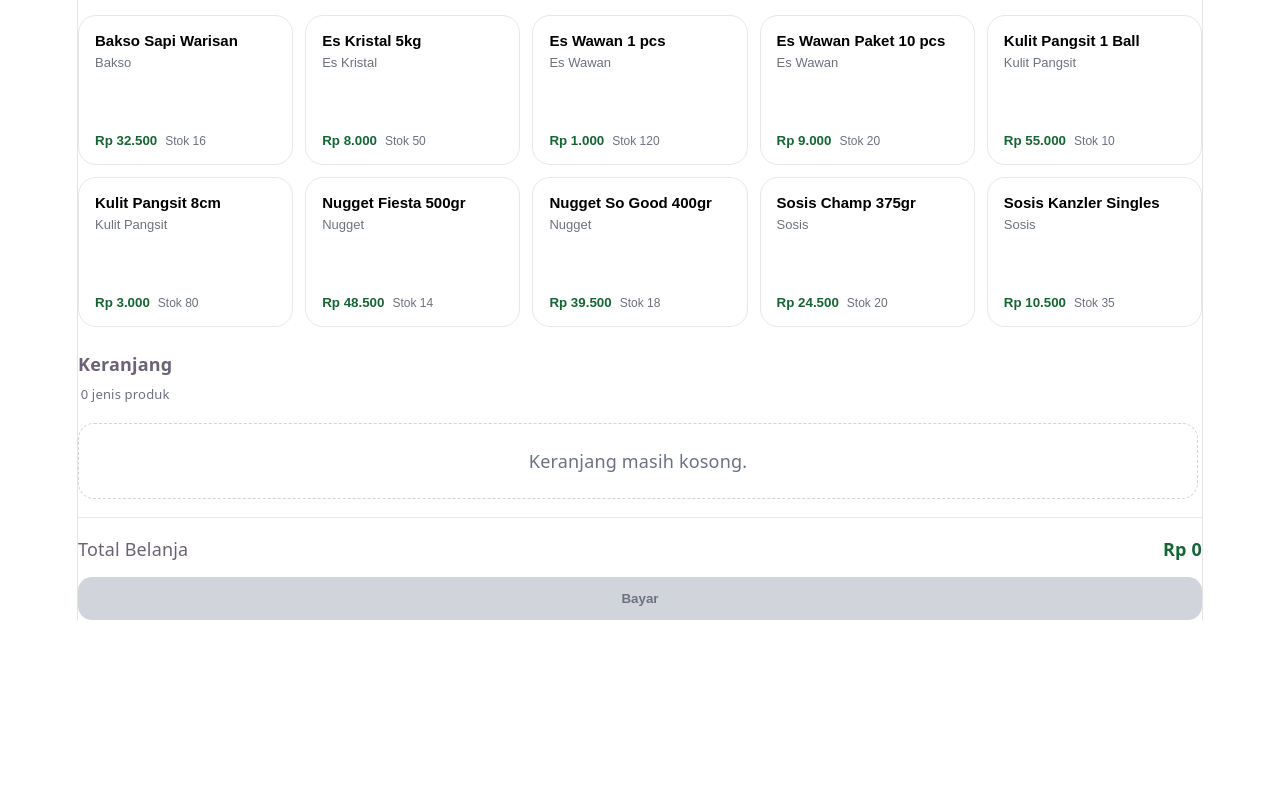
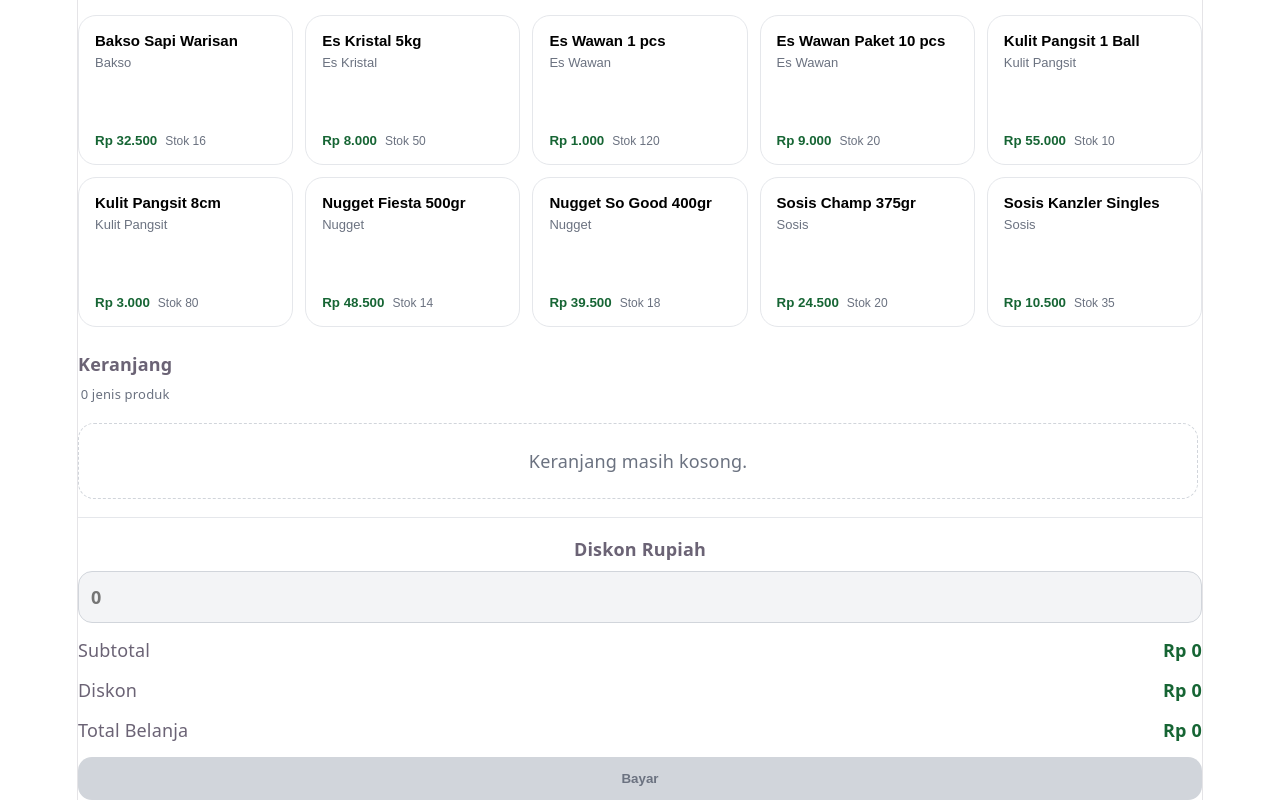
Before and after one commit to galangkgz-boop/TTM, a React (Vite) app: page / in a window 1280 px wide. Shown: the part 483-1283 px from the top of the page. Before the commit the page ends 1103 px from the top, so only its background shows below. Built offline with nearby package versions, Linux system fonts and the light colour scheme.

Commit message:
Fix transaction subtotal after discount

```diff
--- a/src/App.css
+++ b/src/App.css
@@ -669,3 +669,39 @@
     width: 100%;
   }
 }
+
+.discount-field {
+  display: flex;
+  flex-direction: column;
+  gap: 8px;
+  margin-bottom: 14px;
+  font-weight: 700;
+}
+
+.discount-field input {
+  border: 1px solid #d1d5db;
+  border-radius: 14px;
+  padding: 12px;
+  font: inherit;
+  outline: none;
+}
+
+.discount-field input:focus {
+  border-color: #22c55e;
+  box-shadow: 0 0 0 4px rgba(34, 197, 94, 0.12);
+}
+
+.discount-field input:disabled {
+  background: #f3f4f6;
+  color: #9ca3af;
+}
+
+.discount-warning {
+  margin: 0 0 14px;
+  border-radius: 14px;
+  padding: 12px;
+  background: #fef3c7;
+  color: #92400e;
+  font-weight: 700;
+  font-size: 13px;
+}
--- a/src/App.jsx
+++ b/src/App.jsx
@@ -121,6 +121,7 @@ function CashierPage({ onAddTransaction }) {
   const [cart, setCart] = useState([]);
   const [isPaymentOpen, setIsPaymentOpen] = useState(false);
   const [cashReceived, setCashReceived] = useState("");
+  const [discountAmount, setDiscountAmount] = useState("");
 
   const activeProducts = useMemo(() => {
     return dummyProducts
@@ -148,13 +149,21 @@ function CashierPage({ onAddTransaction }) {
     });
   }, [activeProducts, search, selectedCategory]);
 
-  const cartTotal = useMemo(() => {
+  const cartSubtotal = useMemo(() => {
     return cart.reduce((total, item) => total + item.price * item.qty, 0);
   }, [cart]);
 
+  const numericDiscountAmount = Number(discountAmount || 0);
+  const isDiscountTooLarge = numericDiscountAmount > cartSubtotal;
+  const safeDiscountAmount = isDiscountTooLarge ? 0 : numericDiscountAmount;
+  const cartTotal = Math.max(cartSubtotal - safeDiscountAmount, 0);
+
   const numericCashReceived = Number(cashReceived || 0);
   const changeAmount = numericCashReceived - cartTotal;
-  const isPaymentValid = cart.length > 0 && numericCashReceived >= cartTotal;
+  const isPaymentValid =
+    cart.length > 0 &&
+    !isDiscountTooLarge &&
+    numericCashReceived >= cartTotal;
 
   function addToCart(product) {
     setCart((currentCart) => {
@@ -201,10 +210,12 @@ function CashierPage({ onAddTransaction }) {
 
   function clearCart() {
     setCart([]);
+    setDiscountAmount("");
   }
 
   function openPaymentModal() {
   if (cart.length === 0) return;
+  if (isDiscountTooLarge) return;
 
   setCashReceived(String(cartTotal));
   setIsPaymentOpen(true);
@@ -230,8 +241,8 @@ function finishTransaction() {
       subtotal: item.price * item.qty,
       profit: (item.price - item.cost) * item.qty,
     })),
-    subtotal: cartTotal,
-    discount: 0,
+    subtotal: cartSubtotal,
+    discount: safeDiscountAmount,
     total: cartTotal,
     cashReceived: numericCashReceived,
     change: changeAmount,
@@ -249,6 +260,12 @@ function finishTransaction() {
     "Kode: " +
     transaction.code +
     "\n" +
+    "Subtotal: " +
+    formatRupiah(transaction.subtotal) +
+    "\n" +
+    "Diskon: " +
+    formatRupiah(transaction.discount) +
+    "\n" +
     "Total: " +
     formatRupiah(transaction.total) +
     "\n" +
@@ -261,6 +278,7 @@ function finishTransaction() {
 
   setCart([]);
   setCashReceived("");
+  setDiscountAmount("");
   setIsPaymentOpen(false);
 }
 
@@ -275,7 +293,7 @@ function finishTransaction() {
         </div>
 
         <div className="cashier-total-box">
-          <span>Total</span>
+          <span>Total Setelah Diskon</span>
           <strong>{formatRupiah(cartTotal)}</strong>
         </div>
       </div>
@@ -382,15 +400,43 @@ function finishTransaction() {
           </div>
 
           <div className="cart-summary">
+            <label className="discount-field">
+              Diskon Rupiah
+              <input
+                type="number"
+                min="0"
+                value={discountAmount}
+                onChange={(event) => setDiscountAmount(event.target.value)}
+                placeholder="0"
+                disabled={cart.length === 0}
+              />
+            </label>
+
+            <div>
+              <span>Subtotal</span>
+              <strong>{formatRupiah(cartSubtotal)}</strong>
+            </div>
+
+            <div>
+              <span>Diskon</span>
+              <strong>{formatRupiah(safeDiscountAmount)}</strong>
+            </div>
+
             <div>
               <span>Total Belanja</span>
               <strong>{formatRupiah(cartTotal)}</strong>
             </div>
 
+            {isDiscountTooLarge ? (
+              <p className="discount-warning">
+                Diskon tidak boleh lebih besar dari subtotal. Silakan periksa kembali.
+              </p>
+            ) : null}
+
             <button
               type="button"
               className="pay-button"
-              disabled={cart.length === 0}
+              disabled={cart.length === 0 || isDiscountTooLarge}
               onClick={openPaymentModal}
             >
               Bayar
@@ -414,6 +460,16 @@ function finishTransaction() {
             </div>
 
             <div className="payment-summary">
+  <div>
+    <span>Subtotal</span>
+    <strong>{formatRupiah(cartSubtotal)}</strong>
+  </div>
+
+  <div>
+    <span>Diskon</span>
+    <strong>{formatRupiah(safeDiscountAmount)}</strong>
+  </div>
+
   <div>
     <span>Total Belanja</span>
     <strong>{formatRupiah(cartTotal)}</strong>
```
Lines whose indentation alone changed are shown as unchanged.
